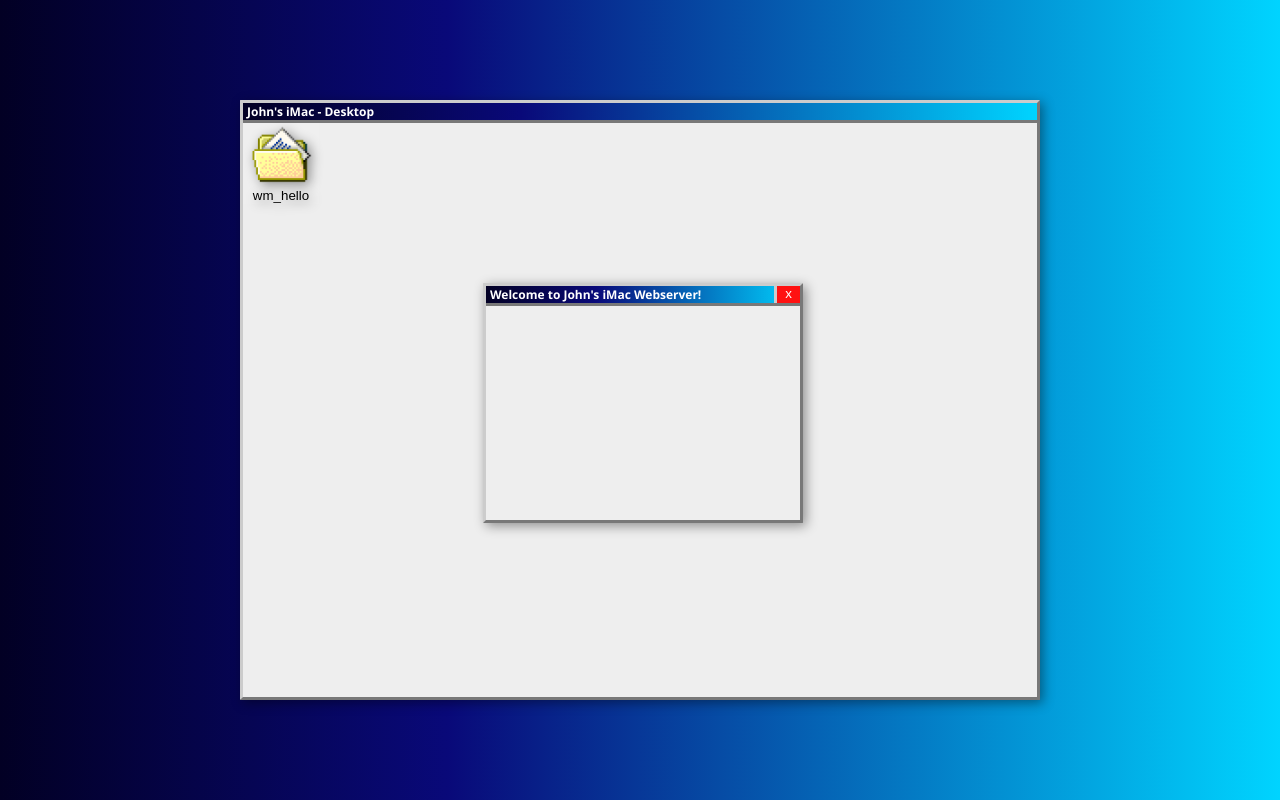
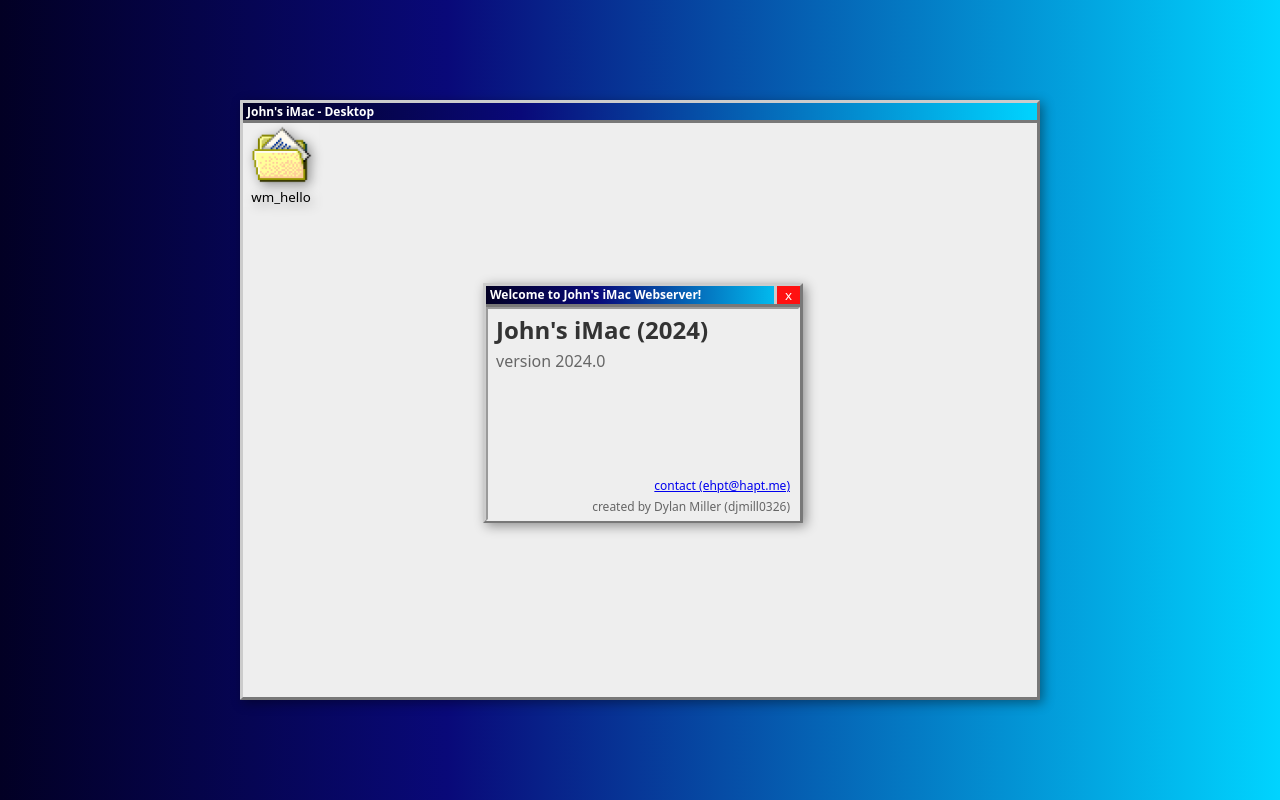
Before and after one commit to djmill0326/winwm, a plain HTML site: page index.html in a window 1280 px wide. Drawn offline with Linux system fonts and the light colour scheme.

Commit message:
add overlay to frame to avoid input event capture

```diff
--- /dev/null
+++ b/about.html
@@ -0,0 +1,22 @@
+<style>
+    * { margin: 2px 4px; }
+    body {
+        display: flex;
+        flex-direction: column;
+        font-family: system-ui, -apple-system, BlinkMacSystemFont, 'Segoe UI', Roboto, Oxygen, Ubuntu, Cantarell, 'Open Sans', 'Helvetica Neue', sans-serif;
+        height: 100%;
+        margin: 0;
+        user-select: none;
+        color: #666;
+    }
+    h2 { color: #333; }
+    span { flex-grow: 100; }
+    a {
+        font-size: 12px;
+        text-align: right;
+    }
+</style>
+<h2>John's iMac (2024)</h2>
+<span>version 2024.0</span>
+<a href="mailto://ehpt@hapt.me">contact (ehpt@hapt.me)</a>
+<a>created by Dylan Miller (djmill0326)</a>
--- a/style.css
+++ b/style.css
@@ -10,9 +10,11 @@
 }
 
 .wm {
+    font-family: system-ui, -apple-system, BlinkMacSystemFont, 'Segoe UI', Roboto, Oxygen, Ubuntu, Cantarell, 'Open Sans', 'Helvetica Neue', sans-serif;
     box-sizing: border-box;
     display: flex;
     flex-direction: column;
+    user-select: none;
 }
 
 .wm .shadow {
@@ -20,7 +22,6 @@
 }
 
 .wm.window {
-    font-family:'Segoe UI', Tahoma, Geneva, Verdana, sans-serif;
     font-size: 16px;
     border: 3px outset #ccc;
     border-radius: 1px;
@@ -77,7 +78,7 @@
 }
 
 .wm.desktop-icon:hover img {
-    filter: drop-shadow(4px 4px 6px rgba(0,0,0,0.4));
+    filter: drop-shadow(4px 4px 6px rgba(0,0,0,0.5));
 }
 
 .wm.desktop-icon:active img {
--- a/wm.js
+++ b/wm.js
@@ -70,7 +70,30 @@
     }
 });
 
-const create_window = (name, x=0, y=0, width=800, height=600, can_close=true, hooks={}) => create_control(name, Control, {
+const create_frame = (name, src, width, height) => create_control(name, Control, {
+    children: [],
+    init: (ctx) => {
+        const root = document.createElement("div");
+        const overlay = document.createElement("div");
+        overlay.style = `
+            position: absolute;
+            width: ${width}px;
+            height: ${height}px;
+            z-index: 1;
+        `;
+        const frame = document.createElement("iframe");
+        frame.className = "wm frame";
+        frame.src = src;
+        frame.width = width;
+        frame.height = height;
+        root.append(overlay, frame);
+
+        ctx.element = root;
+        ctx.root.append(root);
+    }
+});
+
+const create_window = (name, x=0, y=0, width=800, height=600, can_close=true, cb=()=>{}) => create_control(name, Control, {
     children: [],
     init: (ctx) => {
         const root = document.createElement("div");
@@ -84,6 +107,7 @@
         root.className = "wm window shadow";
         ctx.element = root;
         add_control(create_toolbar(name, ctx.control, can_close), ctx.control, true);
+        cb(ctx);
         ctx.root.append(root);
     },
     dimensions: (ctx) => ({
@@ -91,8 +115,7 @@
         y: ctx.element.attributeStyleMap.get("top"),
         width: ctx.element.attributeStyleMap.get("width"),
         height: ctx.element.attributeStyleMap.get("height")
-    }),
-    ...hooks
+    })
 });
 
 const move = (ctx, to_x, to_y) => {
@@ -145,9 +168,12 @@
     return create_ctx(name, cb(x, y, width, height), root);
 };
 
+let first_run = true;
 const ctx = create_program("Root", document.body, (x, y, w, h) => {
     const program_list = {
-        wm_hello: () => create_window("Welcome to John's iMac Webserver!", centered(320, w), centered(240, h), 320, 240)
+        wm_hello: () => create_window(first_run ? "Welcome to John's iMac Webserver!" : "John's iMac - About", centered(320, w), centered(240, h), 320, 240, true, (ctx) => {
+            add_control(create_frame("HelloFrame", "./about.html", 314, 214), ctx.control);
+        })
     };
     const programs = {};
     const open_programs = new Set();
@@ -159,11 +185,11 @@
             const root = document.createElement("section");
             root.className = "wm desktop";
             const desktop_programs = Object.keys(program_list).map(name => {
-                programs[name] = () => create_program(name, root, (x, y, w, h) => {
+                programs[name] = () => create_program(name, root, () => {
                     const window = program_list[name]();
                     add_hook(window, "onclose", () => open_programs.delete(name));
                     return window;
-                }, 320, 240);
+                });
 
                 const container = document.createElement("button");
                 container.className = "wm desktop-icon";
@@ -193,5 +219,5 @@
     add_control(wm_desktop, wm_root);
     return wm_root;
 });
-
 run(ctx);
+first_run = false;
```
